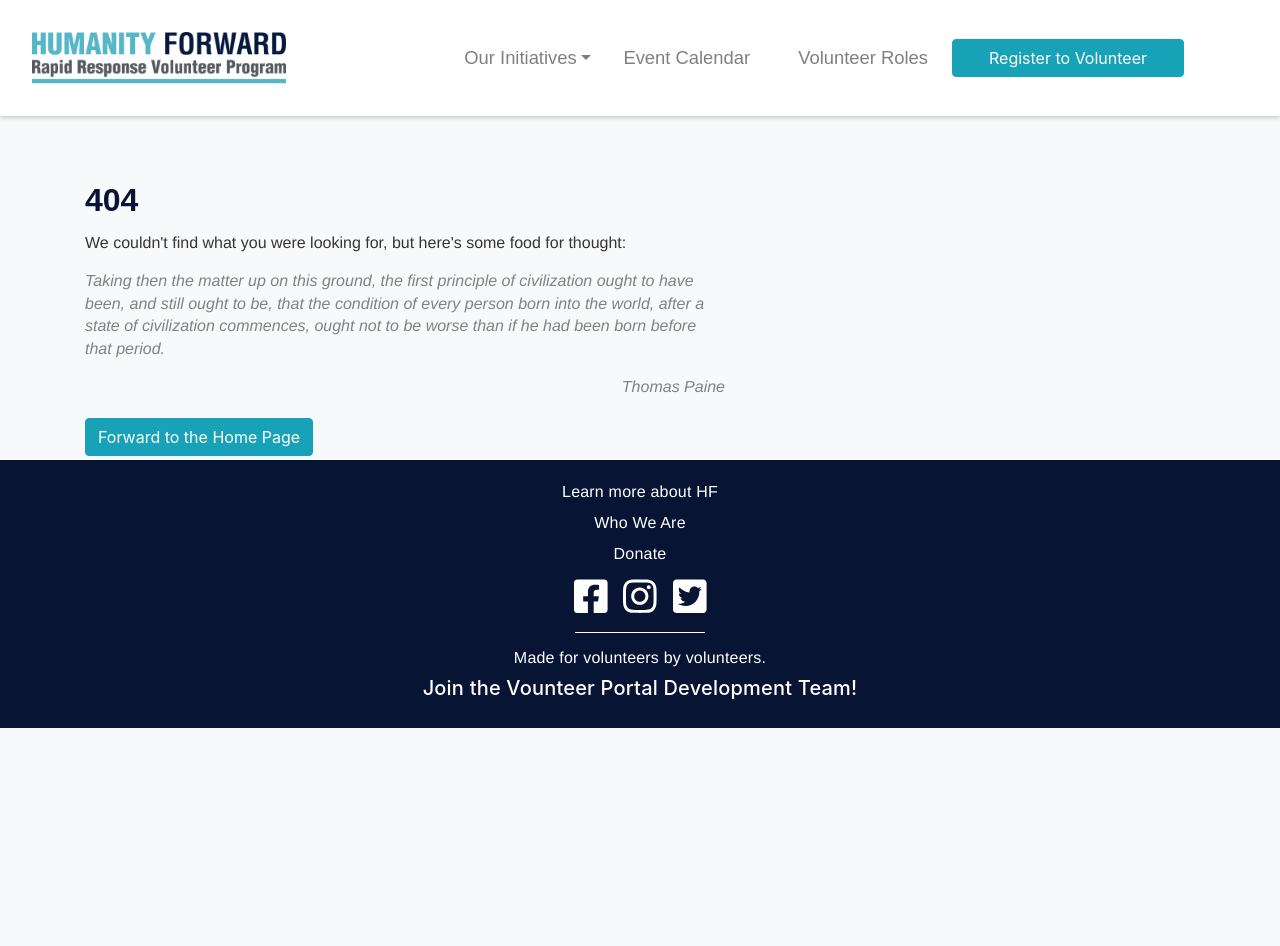
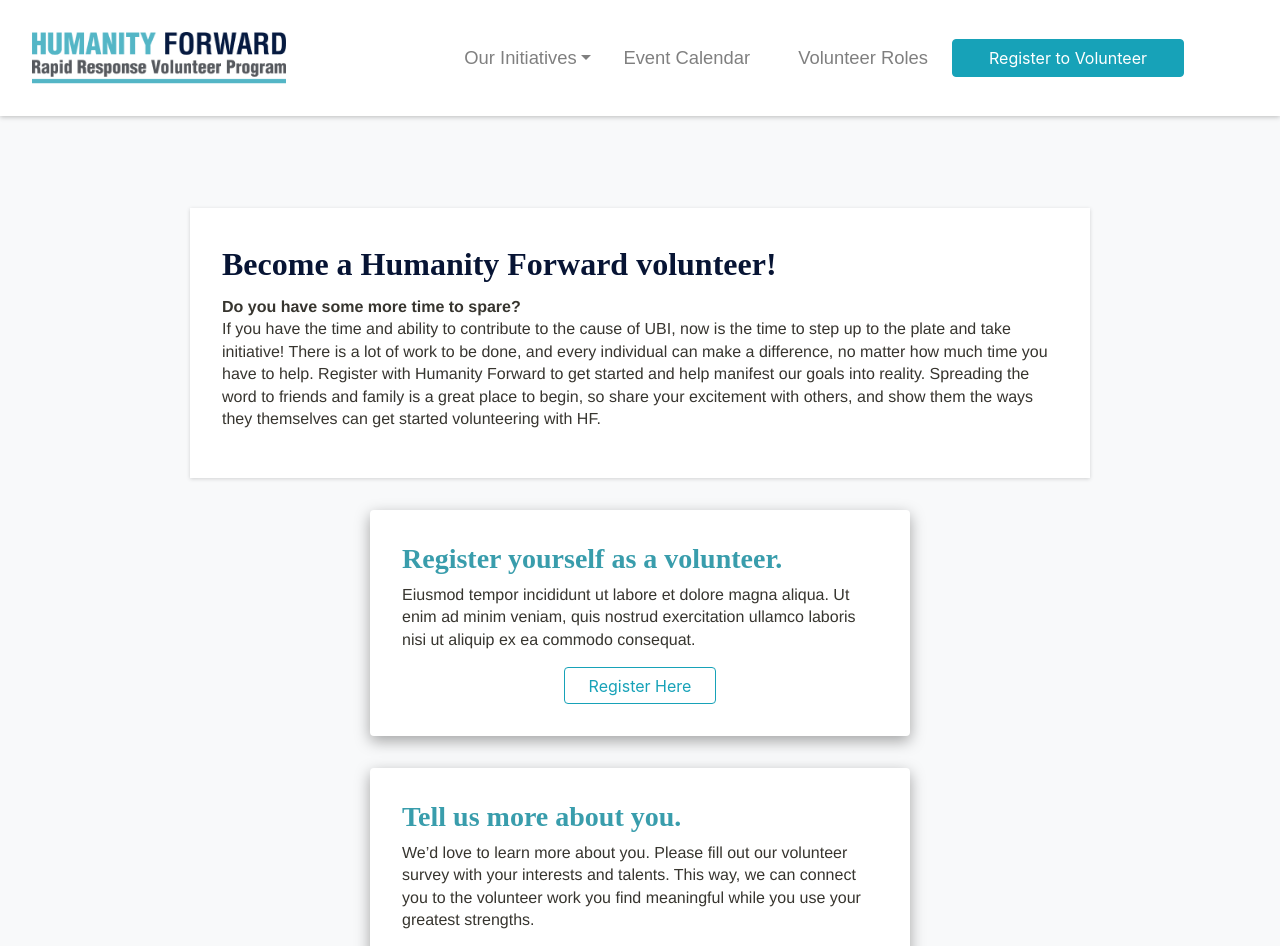
Before and after one commit to HF-RapidResponse/volunteer-portal, a React (Create React App) app in the folder client/: page /register in a window 1280 px wide. Shown: the top 946 px of the page. Before the commit the page ends 800 px from the top, so only its background shows below. Built offline with nearby package versions, Linux system fonts and the light colour scheme.

Commit message:
checkpoint: got the register page styling and current figma text (some buttons not working yet

```diff
--- a/client/src/components/Header.js
+++ b/client/src/components/Header.js
@@ -13,7 +13,7 @@ function Header() {
   const links = [
     {
       displayName: 'Our Initiatives',
-      url: '#',
+      url: '/initiatives',
       children: [
         { displayName: 'Congressional Pressure', url: '/pressure' },
         { displayName: 'COVID Relief Calling', url: 'relief' },
--- a/client/src/components/PageViewSwitch.js
+++ b/client/src/components/PageViewSwitch.js
@@ -8,6 +8,7 @@ import Calendar from './Calendar';
 import Roles from './Roles';
 import Candidates from './Candidates';
 import About from './About';
+import Register from './Register';
 import NotFound from './NotFound';
 
 // initialize GA
@@ -35,6 +36,7 @@ function PageViewSwitch() {
         <Route path="/roles" exact component={Roles} />
         <Route path="/candidates" exact component={Candidates} />
         <Route path="/about" exact component={About} />
+        <Route path="/register" exact component={Register} />
         {/* <Route path="/signin" exact component={Signin} /> */}
         <Route path="*" component={NotFound} />
       </Switch>
--- a/client/src/components/Register.js
+++ b/client/src/components/Register.js
@@ -1,11 +1,109 @@
 import React from 'react';
+import { Button, Container, Row, Col } from 'react-bootstrap';
+import { Link } from 'react-router-dom';
 
 function Register() {
   document.title = 'HF Volunteer Portal - Register';
   return (
-    <>
-      <h1>Register here</h1>
-    </>
+    <Container>
+      <Col xs={12} xl={10} className="top-light-shadow">
+        <h1 className="header-2">Become a Humanity Forward volunteer!</h1>
+        <p>
+          <b>Do you have some more time to spare?</b>
+          <br />
+          If you have the time and ability to contribute to the cause of UBI,
+          now is the time to step up to the plate and take initiative! There is
+          a lot of work to be done, and every individual can make a difference,
+          no matter how much time you have to help. Register with Humanity
+          Forward to get started and help manifest our goals into reality.
+          Spreading the word to friends and family is a great place to begin, so
+          share your excitement with others, and show them the ways they
+          themselves can get started volunteering with HF.
+        </p>
+      </Col>
+      <Col xs={12} lg={9} xl={6} className="shadow-card">
+        <h2 className="header-3">Register yourself as a volunteer.</h2>
+        <p>
+          Eiusmod tempor incididunt ut labore et dolore magna aliqua. Ut enim ad
+          minim veniam, quis nostrud exercitation ullamco laboris nisi ut
+          aliquip ex ea commodo consequat.
+        </p>
+        <div className="text-center">
+          <Link to="#">
+            <Button variant="outline-info" style={{ padding: '.35rem 1.5rem' }}>
+              Register Here
+            </Button>
+          </Link>
+        </div>
+      </Col>
+      <Col xs={12} lg={9} xl={6} className="shadow-card">
+        <h2 className="header-3">Tell us more about you.</h2>
+        <p>
+          We’d love to learn more about you. Please fill out our volunteer
+          survey with your interests and talents. This way, we can connect you
+          to the volunteer work you find meaningful while you use your greatest
+          strengths.
+        </p>
+        <div className="text-center">
+          <a href="https://on.movehumanityforward.com/volunteer_hf">
+            <Button variant="outline-info" style={{ padding: '.35rem 1.5rem' }}>
+              Go to Survey
+            </Button>
+          </a>
+        </div>
+      </Col>
+      <Col xs={12} lg={9} xl={6} className="shadow-card">
+        <h2 className="header-3">Share this portal with others.</h2>
+        <p>
+          UBI is an initiative for the people, so the best way to make an impact
+          is to get the people around you involved! By sharing this portal, you
+          are expressing the importance of UBI and giving other Americans the
+          opportunity to participate in this historic push for a policy that
+          will help not only themselves, but people living in every strata of
+          American society.
+        </p>
+        <div className="text-center mt-2 mb-3">
+          <a href="https://www.facebook.com/sharer/sharer.php?u=https://volunteers.movehumanityforward.com/">
+            <Button variant="outline-info" style={{ padding: '.35rem 1.5rem' }}>
+              Share on Facebook
+            </Button>
+          </a>
+        </div>
+        <div className="text-center mt-3 mb-2">
+          <a href="https://twitter.com/home?status=https://volunteers.movehumanityforward.com/ ">
+            <Button variant="outline-info" style={{ padding: '.35rem 1.5rem' }}>
+              Share on Twitter
+            </Button>
+          </a>
+        </div>
+      </Col>
+      <Col xs={12} lg={9} xl={6} className="shadow-card">
+        <h2 className="header-3">Receive a personal ActBlue link.</h2>
+        <p>
+          Want to show off your fundraising talents? Sign up for a Personal
+          ActBlue Link, so we can highlight your success in moving Humanity
+          Forward!
+        </p>
+        <div className="form-group">
+          <input
+            type="text"
+            className="form-control"
+            id="act-blue-email"
+            placeholder="Type email address here..."
+          />
+        </div>
+        <p className="sm-copy">
+          You’ll get a follow-up email with your personal ActBlue link.
+        </p>
+        <div className="text-center">
+          <Link to="#">
+            <Button variant="outline-info" style={{ padding: '.35rem 1.5rem' }}>
+              Submit Request
+            </Button>
+          </Link>
+        </div>
+      </Col>
+    </Container>
   );
 }
 
--- a/client/src/styles/base.scss
+++ b/client/src/styles/base.scss
@@ -46,6 +46,7 @@ body {
 
 #main-content {
   padding-top: 11rem;
+  min-height: 80vh;
 
   @media (max-width: 768px) {
     padding-top: 10rem;
@@ -116,23 +117,29 @@ p {
   margin: 2rem auto;
   padding: 2rem;
   box-shadow: rgba(0, 0, 0, 0.16) 0px 1px 4px;
+  background: #ffffff;
 }
 
 .shadow-card {
-  // display: flex;
-  // flex-direction: column;
-  // align-items: flex-start;
-  // padding: 36px 0px 0px 24px;
-
-  // position: static;
-  // width: 448px;
-  // height: 340px;
-  // left: 182px;
-  // top: 411px;
   margin: 2rem auto;
   padding: 2rem;
   background: #ffffff;
-
   box-shadow: rgba(0, 0, 0, 0.35) 0px 5px 15px;
   border-radius: 4px;
 }
+
+.sm-copy {
+  /* Small Copy */
+  font-family: Helvetica;
+  font-style: normal;
+  font-weight: normal;
+  font-size: 14px;
+  line-height: 140%;
+
+  /* identical to box height, or 20px */
+  text-align: center;
+  letter-spacing: 0.2px;
+
+  /* Gray 4 */
+  color: #555555;
+}
--- a/client/src/styles/home.scss
+++ b/client/src/styles/home.scss
@@ -30,6 +30,7 @@ section {
 
 .mlk-square {
   width: 550px;
+  box-shadow: rgba(0, 0, 0, 0.35) 0px 5px 15px;
   @media (max-width: 767.98px) {
     width: 100%;
   }
```
